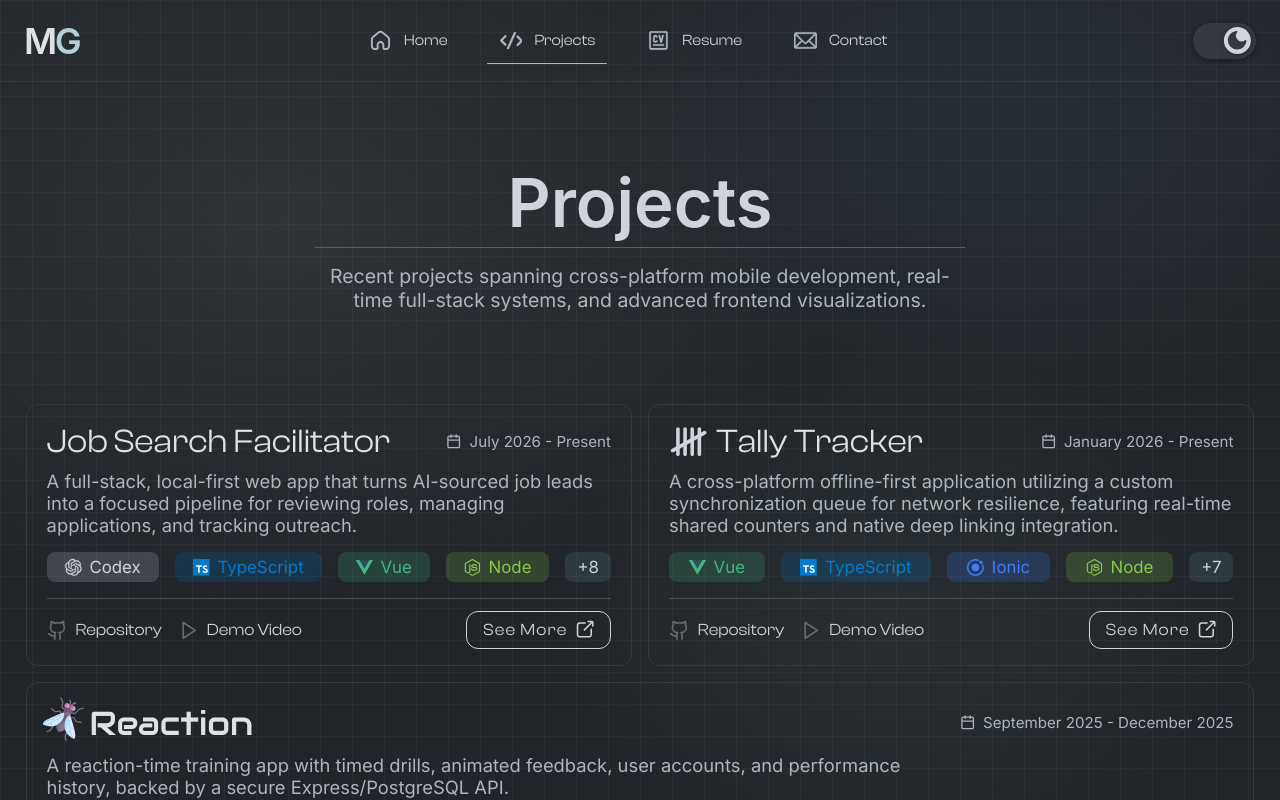
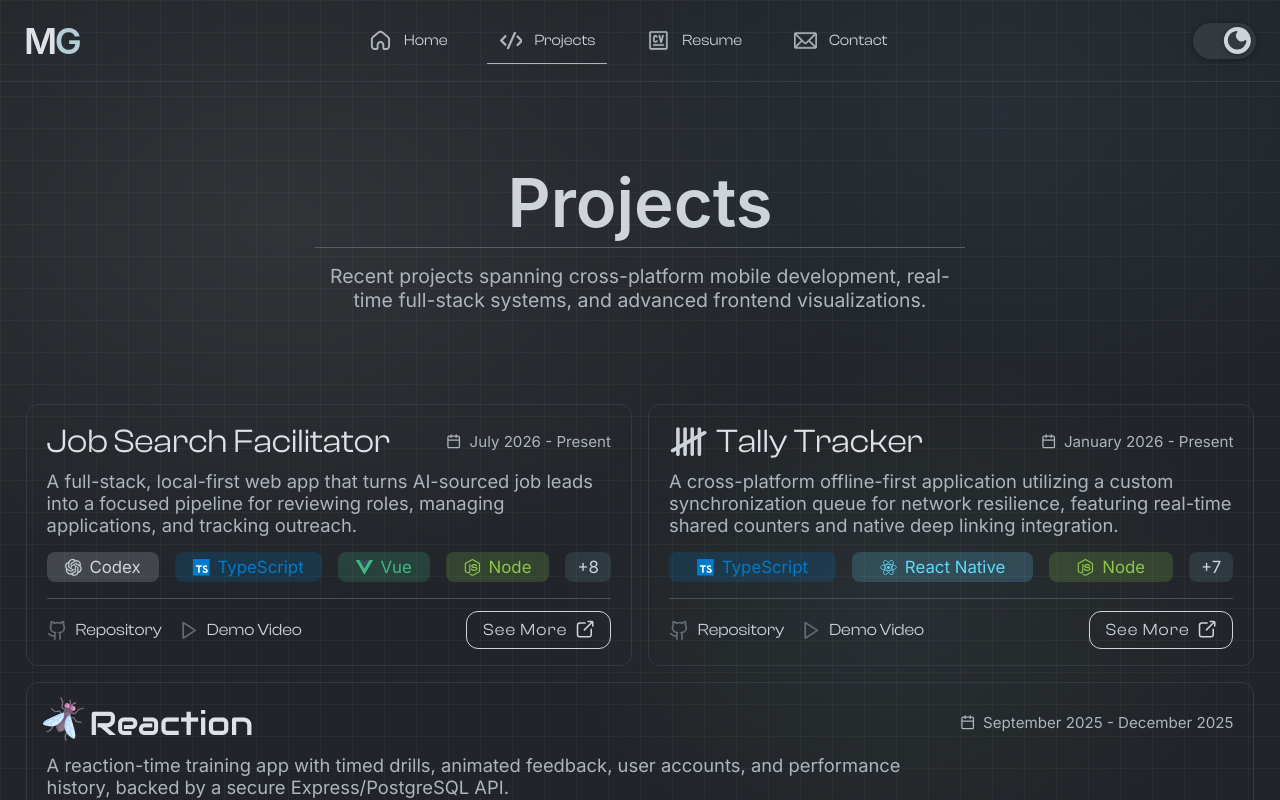
Before and after one commit to michaelgreenl/e-portfolio, a Vue app: page /projects in a window 1280 px wide. Shown: the top 800 px of the page. Built offline with nearby package versions, Linux system fonts and the light colour scheme; a web font is replaced by a local one.

Commit message:
feat: updating tally's stack with react native

```diff
--- a/src/assets/data/projects.json
+++ b/src/assets/data/projects.json
@@ -70,9 +70,8 @@
         "title": "Tally Tracker",
         "slug": "tally",
         "stackText": [
-            "Vue",
             "TypeScript",
-            "Ionic",
+            "React-Native",
             "Node",
             "Socket.IO",
             "Prisma",
@@ -83,9 +82,8 @@
             "Postgres"
         ],
         "stack": [
-            "vue",
             "typescript",
-            "ionic",
+            "react-native",
             "node",
             "socket",
             "prisma",
--- a/src/assets/data/resume.json
+++ b/src/assets/data/resume.json
@@ -41,9 +41,8 @@
             "list": [
                 "Vue",
                 "Nuxt",
-                "Ionic",
-                "Capacitor",
                 "React",
+                "React Native",
                 "Express",
                 "Socket.IO",
                 "GSAP",
--- /dev/null
+++ b/src/components/SVGs/Tools/ReactIcon.vue
@@ -0,0 +1,10 @@
+<template>
+    <svg xmlns="http://www.w3.org/2000/svg" viewBox="-11.5 -10.23174 23 20.46348">
+        <circle cx="0" cy="0" r="2.05" fill="#61dafb" />
+        <g stroke="#61dafb" stroke-width="1" fill="none">
+            <ellipse rx="11" ry="4.2" />
+            <ellipse rx="11" ry="4.2" transform="rotate(60)" />
+            <ellipse rx="11" ry="4.2" transform="rotate(120)" />
+        </g>
+    </svg>
+</template>
--- a/src/components/ToolChip.vue
+++ b/src/components/ToolChip.vue
@@ -25,6 +25,7 @@ import VitestIcon from '@/components/SVGs/Tools/VitestIcon.vue';
 import ZodIcon from '@/components/SVGs/Tools/ZodIcon.vue';
 import OpenCodeIcon from '@/components/SVGs/Tools/OpenCodeIcon.vue';
 import OpenAIIcon from '@/components/SVGs/Tools/OpenAIIcon.vue';
+import ReactIcon from '@/components/SVGs/Tools/ReactIcon.vue';
 
 defineProps({
     tool: {
@@ -36,6 +37,14 @@ const themeStore = useThemeStore();
 
 const tools = {
     vue: { text: 'Vue', icon: markRaw(VueIcon), lightColor: '#41B883', darkColor: '#41B883', maxWidth: '7em' },
+    'react-native': {
+        text: 'React Native',
+        icon: markRaw(ReactIcon),
+        lightColor: '#61dafb',
+        darkColor: '#61dafb',
+        maxWidth: '11em',
+        minWidth: '10em',
+    },
     codex: {
         text: 'Codex',
         icon: markRaw(OpenAIIcon),
@@ -160,6 +169,7 @@ const tools = {
             backgroundColor:
                 themeStore.theme === 'light' ? `${tools[tool].lightColor}30` : `${tools[tool].darkColor}30`,
             maxWidth: `${tools[tool].maxWidth}`,
+            minWidth: `${tools[tool].minWidth}`,
         }"
     >
         <div class="icon-container">
```
